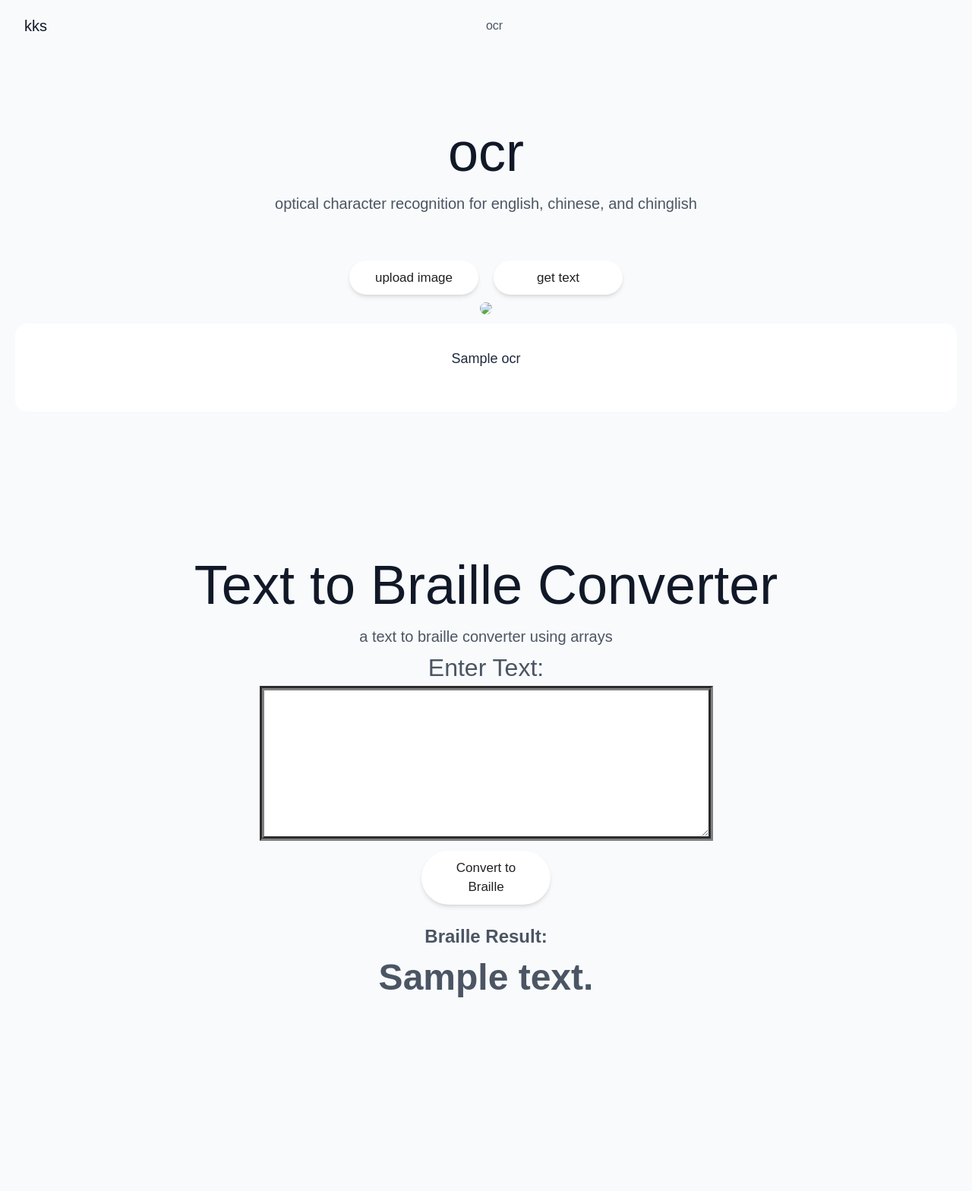
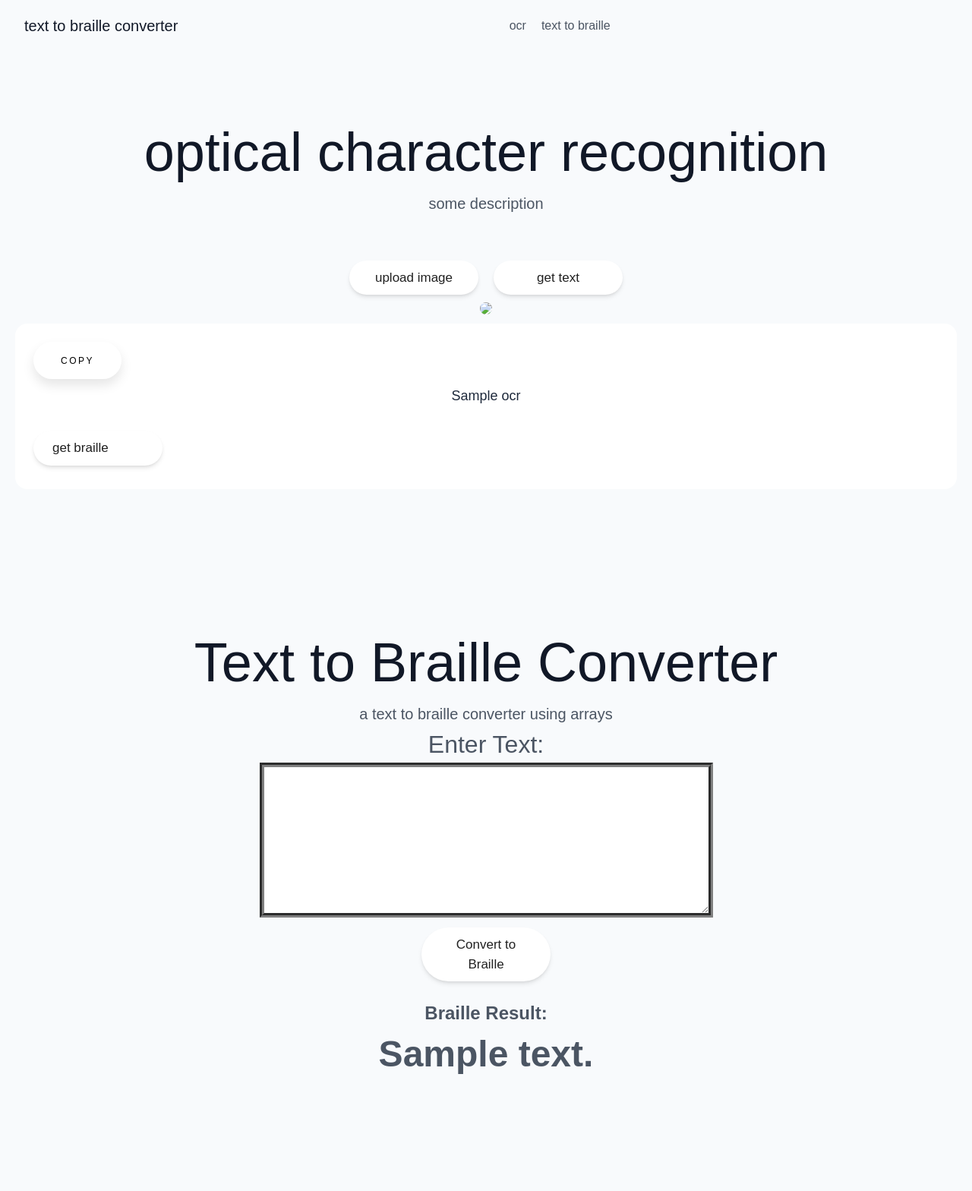
Before and after one commit to Shoonaenae/Text-to-Braille-Converter, a Django app: template templates/home.html in a window 1280 px wide. Shown: the whole page at 76% size. Before the commit the page ends 1313 px from the top, so only its background shows below. Run offline with Django 4.2, Linux system fonts and the light colour scheme; the template is opened without the code that fills it: most values are stand-ins (such as "Sample title", 1, 10 or a date in 2020); some libraries are stand-ins or nearby versions; some web fonts are replaced.

Commit message:
text to braille

```diff
--- a/assets/styles/styles.css
+++ b/assets/styles/styles.css
@@ -182,7 +182,8 @@ textarea {
     line-height: inherit;
     color: inherit;
     margin: 0;
-    padding: 0
+    padding: 0;
+    float: right;
 }
 
 button,
--- a/templates/home.html
+++ b/templates/home.html
@@ -24,11 +24,12 @@
         <header class="text-gray-600 body-font">
             <div class="container mx-auto flex flex-wrap p-5 flex-col md:flex-row items-center">
                 <a class="flex title-font font-medium items-center text-gray-900 mb-4 md:mb-0">
-                    <span class="ml-3 text-xl">kks</span>
+                    <span class="ml-3 text-xl">text to braille converter</span>
                 </a>
 
                 <nav class="md:ml-auto md:mr-auto flex flex-wrap items-center text-base justify-center">
                     <a href="#ocr" class="mr-5 cursor-pointer hover:text-gray-900">ocr</a>
+                    <a href="#ttb" class="mr-5 cursor-pointer hover:text-gray-900">text to braille</a>
                 </nav>
             </div>
         </header>
@@ -61,8 +62,8 @@
         <section class="text-gray-600" id="ocr">
             <div class="container px-5 py-24 mx-auto">
                 <div class="flex flex-col text-center w-full mb-12">
-                    <h1 class="sm:text-7xl text-2xl font-medium mb-4 text-gray-900">ocr</h1>
-                    <p class="lg:w-2/3 mx-auto leading-relaxed text-xl">optical character recognition for english, chinese, and chinglish</p>
+                    <h1 class="sm:text-7xl text-2xl font-medium mb-4 text-gray-900">optical character recognition</h1>
+                    <p class="lg:w-2/3 mx-auto leading-relaxed text-xl">some description</p>
                 </div>
 
                 <div class="container">
@@ -101,34 +102,81 @@
                 <!-- OCR text will be shown -->
                 {% if ocr %}
                 <div class=" ease-out bg-white text-slate-800 rounded-2xl hover:shadow-lg p-6 mt-3 duration-300 w-auto">
+                    <button id="copybtn" onclick="copy()" class="button">copy</button>
+
                     <p id="ocrtext" class="text-lg mt-2  mb-8 text-center ">{{ ocr }}</p>
+                    <a type="submit" class="custom-btn shadow-md bg-white" href="#ttb" id="braille" onclick="braille()">get braille</a>
                 </div>
                 {% endif %}
+
+                <script>
+                    // copy to clipboard on copy btn click
+                    function copy()
+                    {
+                        /* Get the text field */
+                        var copyText = document.getElementById("ocrtext");
+                        // get text inside of copytext element
+                        var text = copyText.innerText;
+                        /* Copy the text inside the text field */
+                        navigator.clipboard.writeText(text);
+                        // set the text to be copied
+                        document.querySelector('#copybtn').innerText = "ocr text copied";
+                    }
+                </script>
                 <!-- OCR text will be shown -->
             </div>
 
 
-            <div class="container px-5 py-24 mx-auto">
+            <div class="container px-5 py-24 mx-auto" id="ttb">
                 <div class="flex flex-col text-center w-full mb-12">
                     <h1 class="sm:text-7xl text-2xl font-medium mb-4 text-gray-900">Text to Braille Converter</h1>
                     <p class="lg:w-2/3 mx-auto leading-relaxed text-xl">a text to braille converter using arrays</p>
 
-            <form method="post" action="{% url 'convert_text_to_braille' %}">
+            <form method="post" action="{% url 'convert_text_to_braille' %}" id="empty">
             {% csrf_token %}
             <font size="+3"><label for="input-text">Enter Text:</label></font>
             <div class="input-group">
                 <span class="input-group-text"></span>
                 <font size="+3"><textarea cols="30" rows="4" style="border:groove 6px grey;"
-                      type="text"  id="input-text" name="input_text" required></textarea>
+                      type="text"  id="input-text" name="input_text"></textarea>
                 </font>
             </div>
+
             <button type="submit" class="custom-btn shadow-md bg-white">Convert to Braille</button>
             </form>
+
+            <form method="post" action="{% url 'convert_text_to_braille' %}" id="from-ocr">
+            {% csrf_token %}
+            <font size="+3"><label for="input-text">Enter Text:</label></font>
+            <div class="input-group">
+                <span class="input-group-text"></span>
+                <font size="+3"><textarea cols="30" rows="4" style="border:groove 6px grey;"
+                      type="text"  id="input-text" name="input_text">{{ ocr }}</textarea>
+                </font>
+            </div>
+
+            <button type="submit" class="custom-btn shadow-md bg-white">Convert to Braille</button>
+            </form>
+
             {% if braille_text %}
             <br>
             <font size="+2"><b><h1>Braille Result:</h1></font>
             <font size="+5"><p>{{ braille_text }}</p></font>
             {% endif %}
 
+            <!-- automatic paste ocr text on braille textbox -->
+            <script>
+                document.getElementById('empty').style.display = "block"
+                document.getElementById('from-ocr').style.display = "none"
+                document.getElementById('from-ocr').style.height = "0px"
+
+                function braille()
+                {
+                    document.getElementById('from-ocr').style.display = "block"
+                    document.getElementById('empty').style.display = "none"
+                    document.getElementById('empty').style.height = "0px"
+                }
+            </script>
+
             </div>
 </html>
--- a/thesis/braille_converter.py
+++ b/thesis/braille_converter.py
@@ -1,4 +1,4 @@
-alphaBraille = ['⠁', '⠃', '⠉', '⠙', '⠑', '⠋', '⠛', '⠓', '⠊', '⠚', '⠅', '⠇', '⠍', '⠝', '⠕', '⠏', '⠟', '⠗', '⠎', '⠞', '⠥', '⠧', '⠺', '⠭', '⠽', ' ']
+alphaBraille = ['⠁' , '⠃', '⠉', '⠙', '⠑', '⠋', '⠛', '⠓', '⠊', '⠚', '⠅', '⠇', '⠍', '⠝', '⠕', '⠏', '⠟', '⠗', '⠎', '⠞', '⠥', '⠧', '⠺', '⠭', '⠽', '⠵', ' ']
 numBraille = ['⠼⠁', '⠼⠃', '⠼⠉', '⠼⠙', '⠼⠑', '⠼⠋', '⠼⠛', '⠼⠓', '⠼⠊', '⠼⠚']
 alphabet = ['a', 'b', 'c', 'd', 'e', 'f', 'g', 'h', 'i', 'j', 'k', 'l', 'm', 'n', 'o', 'p', 'q', 'r', 's', 't', 'u', 'v', 'w', 'x', 'y', 'z', ' ']
 nums = ['1', '2', '3', '4', '5', '6', '7', '8', '9', '0']
```
Also changed, not shown: assets/js/copy.js (deleted, +0 -19 lines), README.md, assets/images/brochure/0.png (added), assets/images/brochure/1.png (added), assets/images/brochure/back0.png (added), assets/images/brochure/back1.png (added), assets/images/brochure/front0.png (added), assets/images/brochure/front1.png (added).
